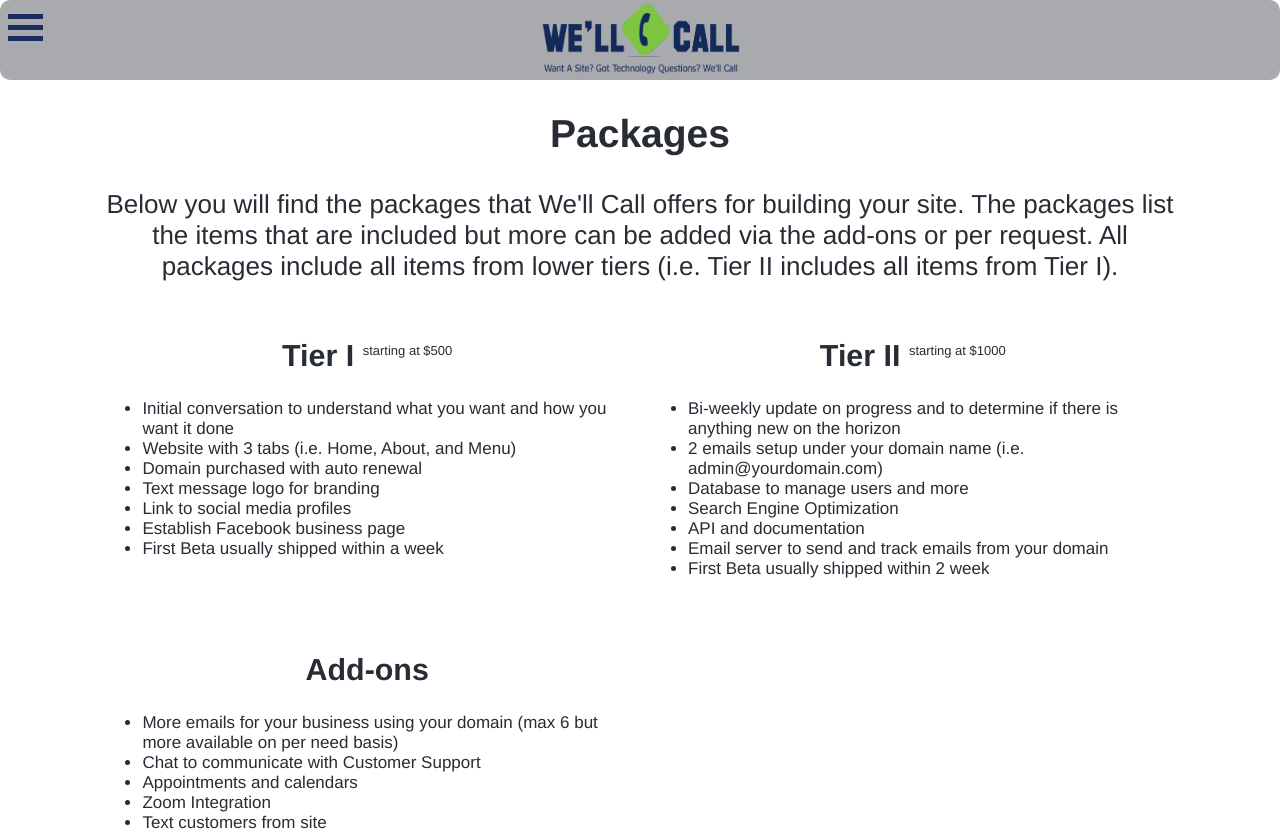
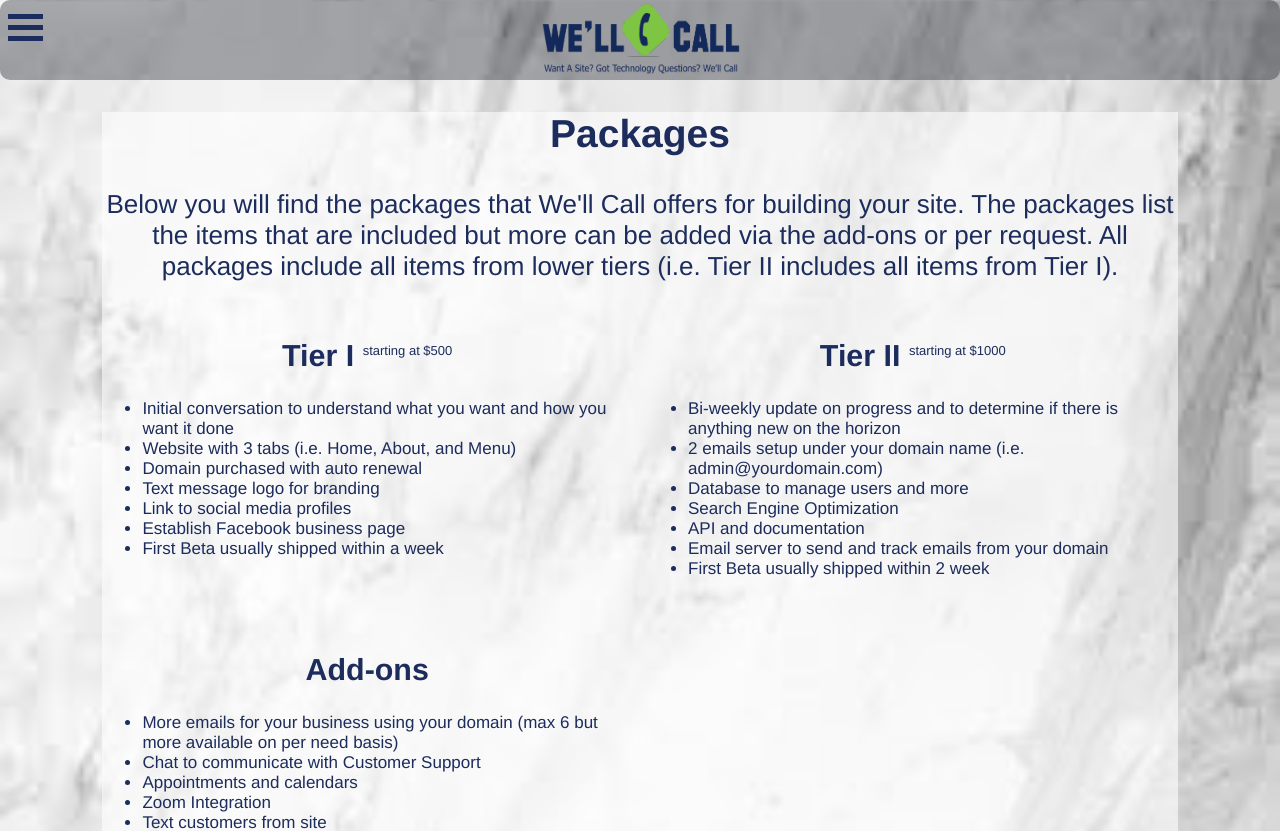
Before and after one commit to CteNerd/consulting.wellcall.biz, a React (Create React App) app: page /packages in a window 1280 px wide. Shown: the top 831 px of the page. Built offline with nearby package versions, Linux system fonts and the light colour scheme.

Commit message:
background

```diff
--- a/src/App.css
+++ b/src/App.css
@@ -1,5 +1,9 @@
 .App {
   text-align: center;
+  background-image: url('./images/marble2.jpg');
+  background-repeat: no-repeat;
+  background-attachment: fixed;
+  background-size: cover;
 }
 
 .App-logo {
@@ -62,14 +66,14 @@
 }
 
 .App-main {
-  background-color: white;
+  background-color: rgb(255, 255, 255, .6);
   min-height: 80vh;
   /* display: flex; */
   flex-direction: column;
   align-items: center;
   justify-content: center;
   font-size: calc(10px + 2vmin);
-  color: rgb(40, 44, 52);
+  color: #1c2c5c;
   margin: 0 8vw;
 }
 
```
Also changed, not shown: src/images/marble.jpg (added), src/images/marble2.jpg (added).
